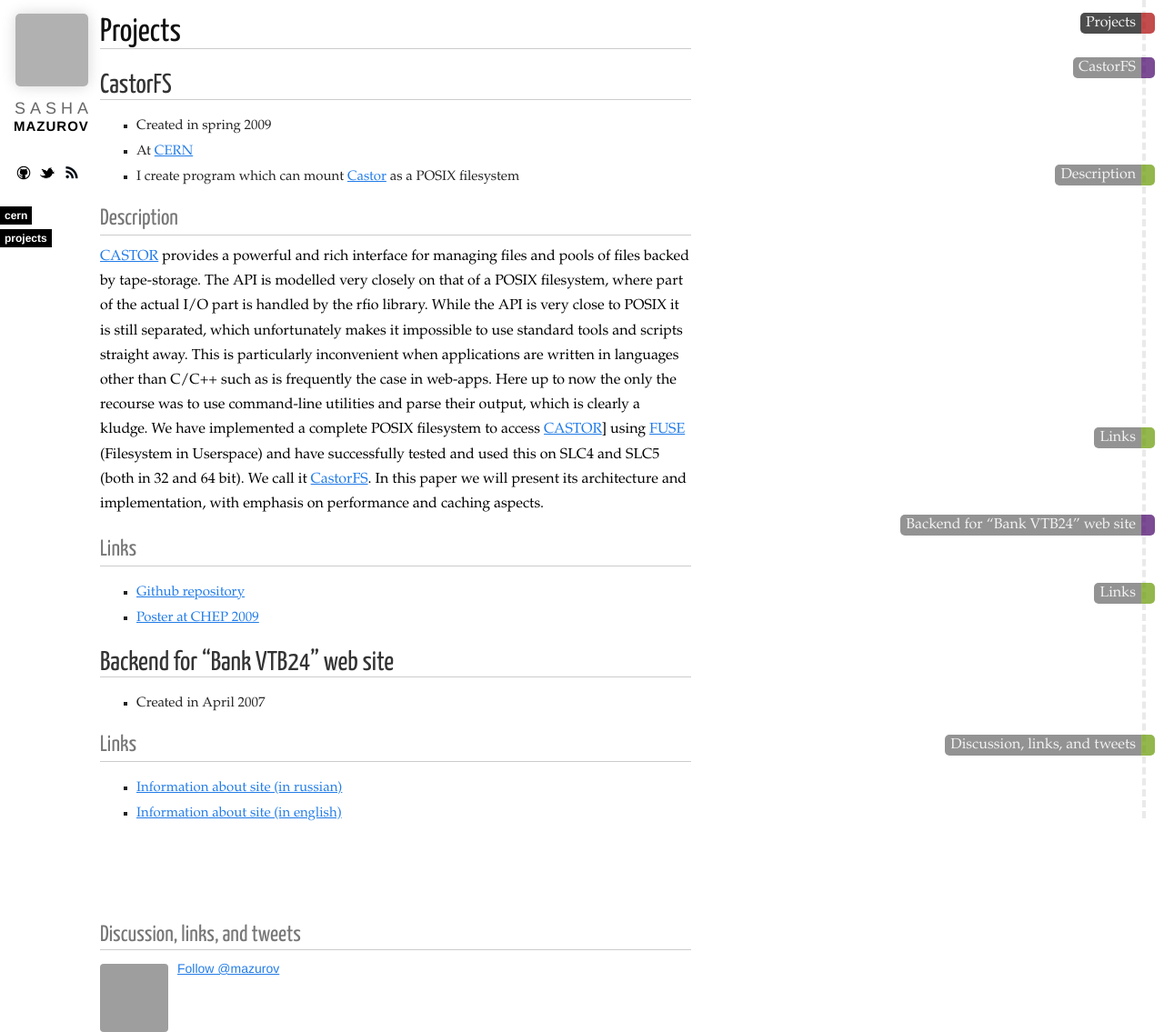
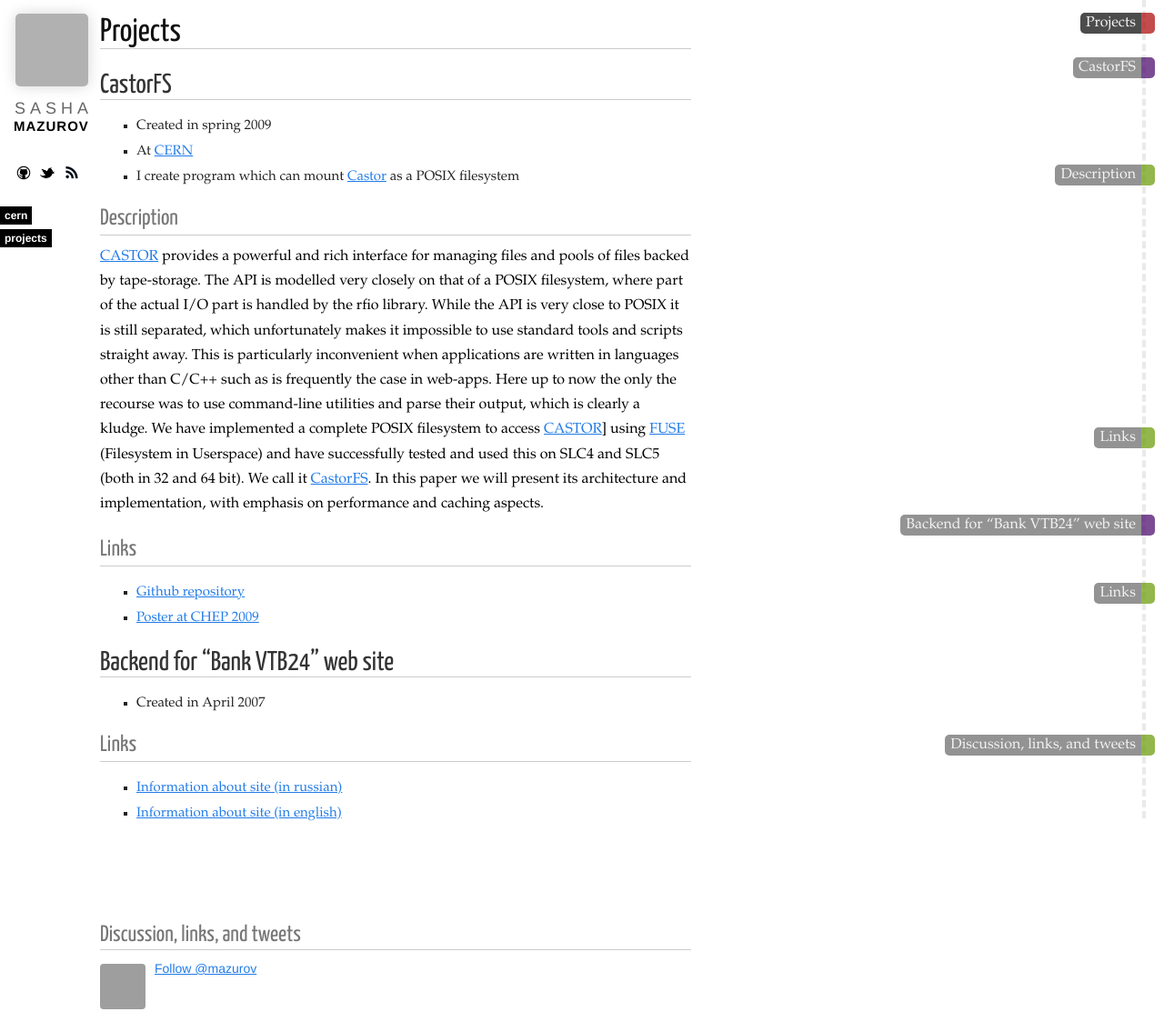
Before and after one commit to mazurov/mazurov.github.com, a Jekyll site: the page built from projects.md, in a window 1280 px wide. Shown: the whole page at 91% size. Built offline with Jekyll 4.4.1, drawn with Linux system fonts in a browser that asks for light colours; nearby versions of some CDN libraries; comment, search, counter and statistics services are not loaded; grey boxes are pictures that could not be loaded.

Commit message:
changed avatar size at the bottom

```diff
--- a/_layouts/post.html
+++ b/_layouts/post.html
@@ -11,7 +11,7 @@ layout: layout
   <div class="whoring">
     <h3>Discussion, links, and tweets</h3>
     <div class="copy">
-      <a href="https://twitter.com/mazurov"><img src="http://gravatar.com/avatar/8231885873e2149e491d180073311049?s=142" height="75" width="75" class="avatar" /></a>
+      <a href="https://twitter.com/mazurov"><img src="http://gravatar.com/avatar/8231885873e2149e491d180073311049?s=142" height="50" width="50"  /></a>
       <a href="http://twitter.com/mazurov" class="twitter-follow-button" data-show-count="false">Follow @mazurov</a>
       <script src="http://platform.twitter.com/widgets.js" type="text/javascript"></script>
     </div>
```
